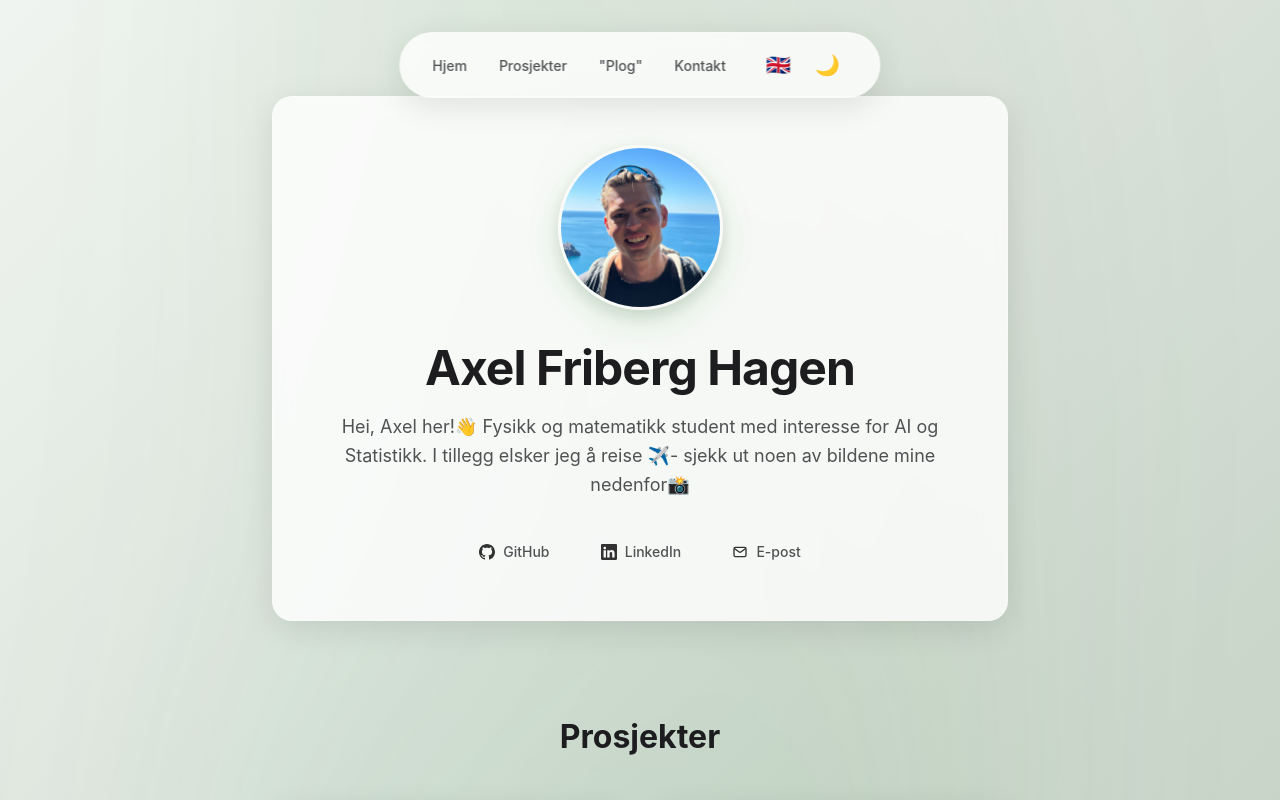
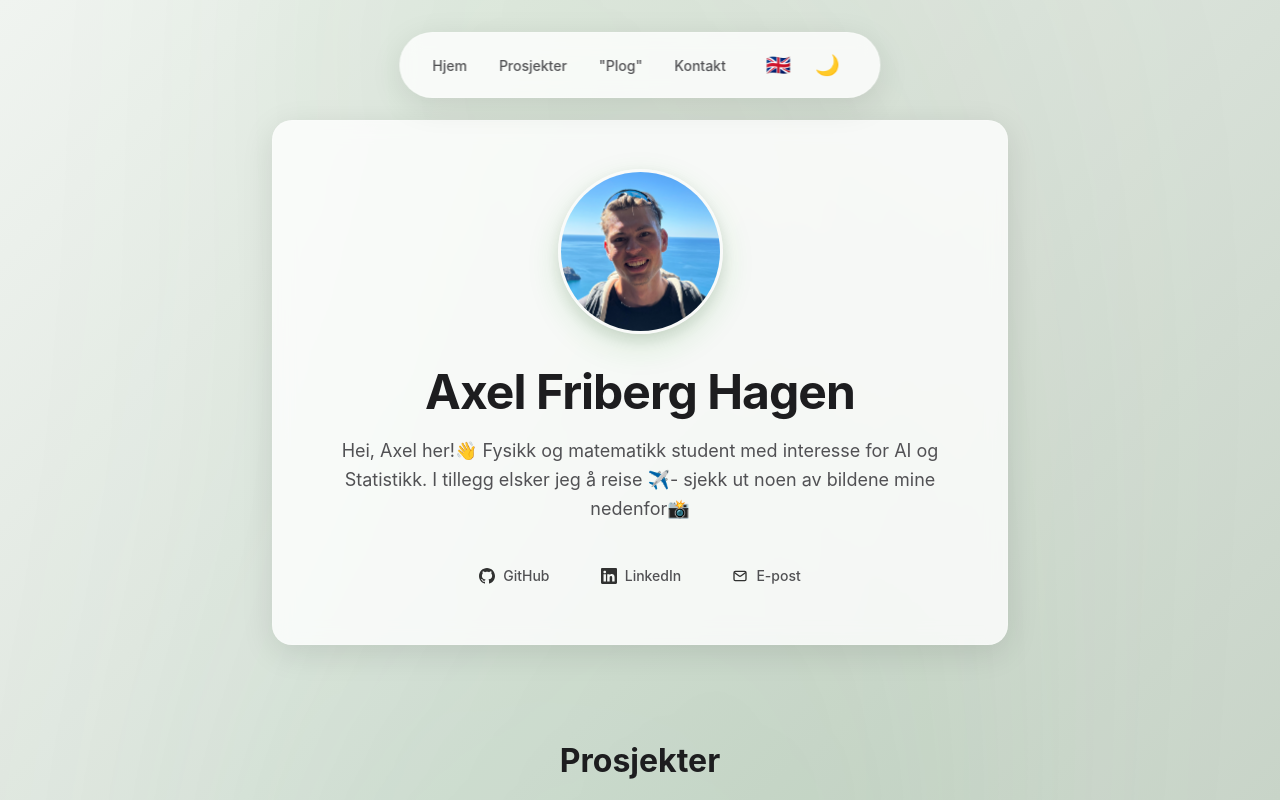
Before and after one commit to axelfhagen/first-website, a React (Vite) app: page / in a window 1280 px wide. Shown: the top 800 px of the page. Built offline with nearby package versions, Linux system fonts and the light colour scheme.

Commit message:
changed spacing to be more natural and not crashing with top banner

```diff
--- a/src/App.css
+++ b/src/App.css
@@ -293,7 +293,7 @@ body {
 .main-content {
   max-width: 800px;
   margin: 0 auto;
-  padding: 6rem 2rem 2rem;
+  padding: 7.5rem 2rem 2rem;
 }
 
 .section {
```
